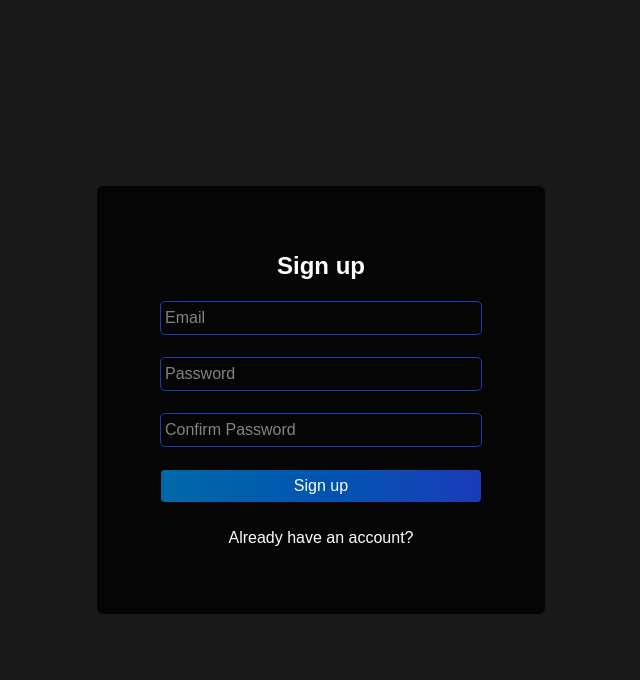
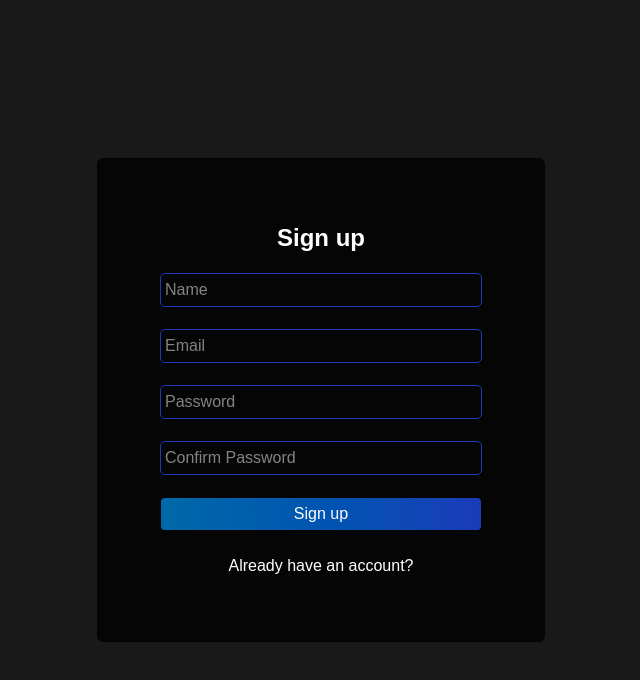
Before and after one commit to Juanagudelo9007/movie-app, a React (Vite) app: page / in a window 1280 px wide. Shown: the top 680 px of the page, without its empty margins (319-959 px from the left). Built offline with nearby package versions, Linux system fonts and the light colour scheme; no server answers.

Commit message:
working on user welcome message, firebase is giving me a hard time

```diff
--- a/src/App.jsx
+++ b/src/App.jsx
@@ -3,20 +3,35 @@ import Login from "./components/Login";
 import Home from "./pages/Home";
 import firebase from "./firebase/firebase";
 import { getAuth, onAuthStateChanged } from "firebase/auth";
+import { getFirestore, doc, getDoc } from "firebase/firestore";
+
+const db = getFirestore(firebase);
 
 const auth = getAuth(firebase);
 
 const App = () => {
   const [user, setUser] = useState(false);
+  const [userName, setUserName] = useState("");
 
   useEffect(() => {
-    onAuthStateChanged(auth, (userFirebase) => {
-      userFirebase ? setUser(userFirebase) : setUser(false);
-      console.log("user log with", userFirebase, user);
+    onAuthStateChanged(auth, async (userFirebase) => {
+      if (userFirebase) {
+        setUser(userFirebase);
+
+        const docRef = doc(db, "users", userFirebase.uid);
+        const docSnap = await getDoc(docRef);
+        if (docSnap.exists()) {
+          setUserName(docSnap.data().name || "");
+          console.log("Loaded name:", docSnap.data().name);
+        } else {
+          setUser(false);
+          setUserName("");
+        }
+      }
     });
   }, []);
 
-  return <div>{user ? <Home /> : <Login />}</div>;
+  return <div>{user ? <Home userName={userName} /> : <Login />}</div>;
 };
 
 export default App;
--- a/src/components/Login.jsx
+++ b/src/components/Login.jsx
@@ -18,7 +18,7 @@ const Login = () => {
     /* Register */
   }
 
-  const register = async (email, password) => {
+  const register = async (email, password, name) => {
     const userCredentials = await createUserWithEmailAndPassword(
       auth,
       email,
@@ -29,6 +29,7 @@ const Login = () => {
     await setDoc(doc(db, "users", user.uid), {
       uid: user.uid,
       email: user.email,
+      name: name,
     });
 
     console.log("User created and saved:", user);
@@ -56,6 +57,7 @@ const Login = () => {
     const email = e.target.elements.email.value;
     const password = e.target.elements.password.value;
     const confirmPassword = e.target.elements.confirmPassword?.value;
+    const name = e.target.elements.name?.value;
 
     if (!isLogin) {
       if (password !== confirmPassword) {
@@ -63,7 +65,7 @@ const Login = () => {
         return;
       }
       setError("");
-      await register(email, password);
+      await register(email, password, name);
     } else {
       setError("");
       await userLogin(email, password);
@@ -77,6 +79,15 @@ const Login = () => {
           {isLogin ? "Sign in" : "Sign up"}
         </h1>
         <form className="flex flex-col gap-6" onSubmit={handlerSubmit}>
+          {!isLogin && (
+            <input
+              className="outline-1 outline-blue-800 rounded-sm p-1"
+              name="name"
+              id="name"
+              type="text"
+              placeholder="Name"
+            />
+          )}
           <input
             className="outline-1 outline-blue-800 rounded-sm p-1"
             id="email"
@@ -91,6 +102,7 @@ const Login = () => {
             type="password"
             placeholder="Password"
           />
+
           {!isLogin && (
             <input
               className="outline-1 outline-blue-800 rounded-sm p-1"
--- a/src/pages/Home.jsx
+++ b/src/pages/Home.jsx
@@ -3,10 +3,11 @@ import Navbar from '../components/Navbar'
 import img from "../assets/hero-bg.png"
 
 
-function Home() {
+function Home({userName}) {
   return (
     <div className='relative h-screen w-full'>
         <img src={img}  className='absolute inset-0 w-full h-full object-cover'/>
+          <h1 className='text-5xl text-white'>{userName}</h1>
         <Navbar />
     </div>
   )
```
